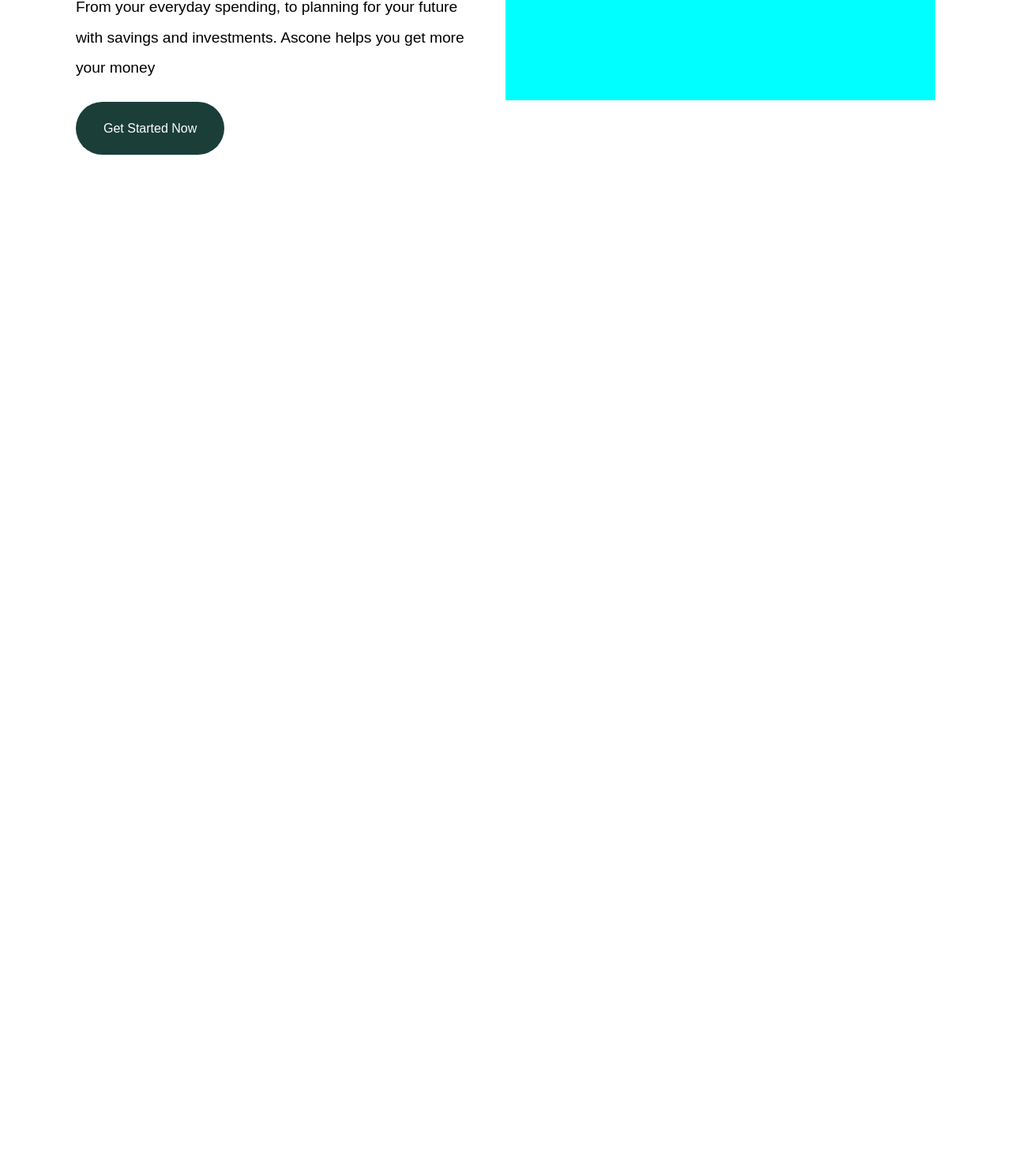
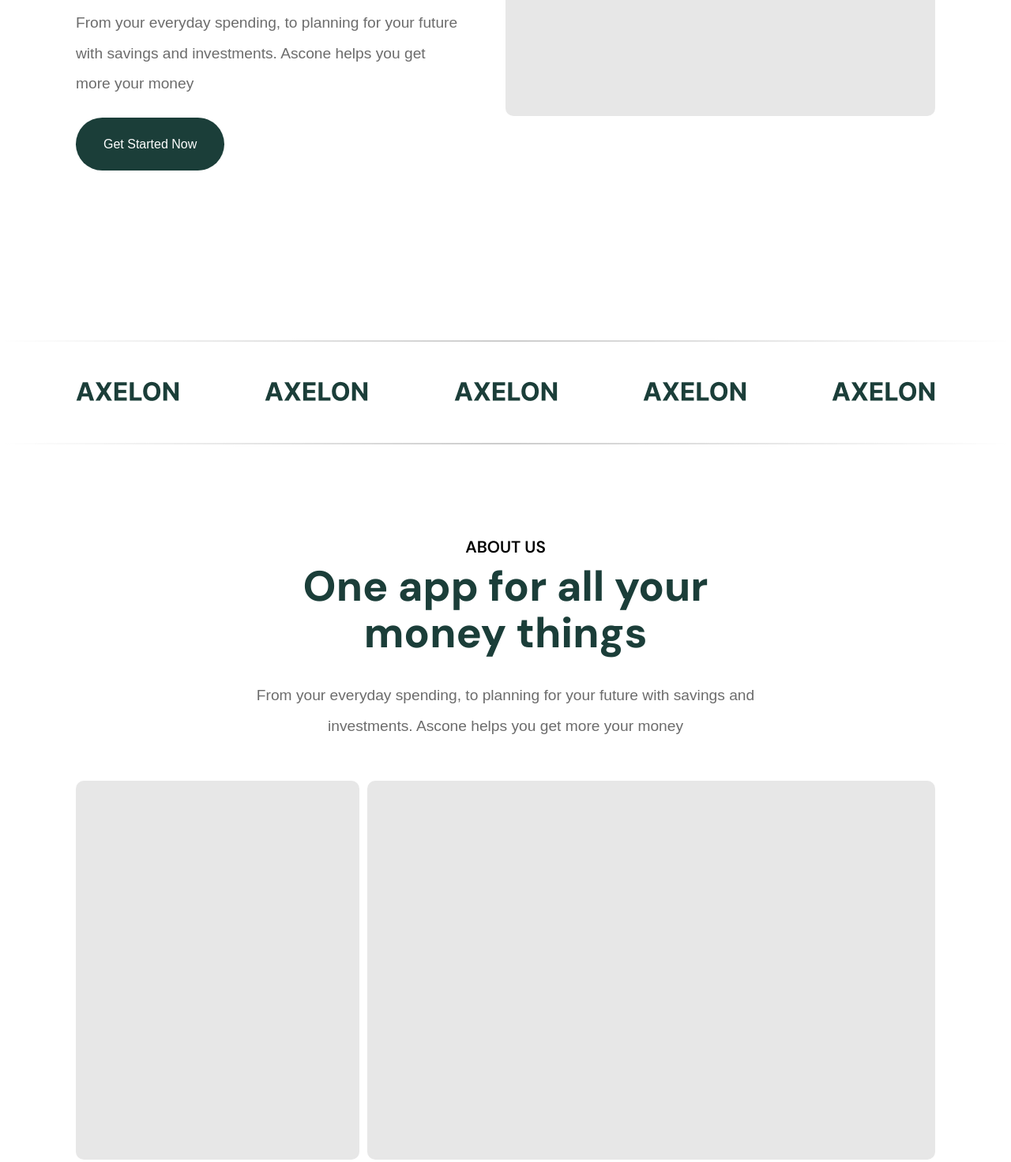
Before and after one commit to designkreativ/axelon-website, a plain HTML site: page index.html in a window 1280 px wide. Shown: the part 579-2051 px from the top of the page at 79% size. Before the commit the page ends 850 px from the top, so only its background shows below. Drawn offline with Linux system fonts and the light colour scheme.

Commit message:
Header_Section

```diff
--- a/css/styles.css
+++ b/css/styles.css
@@ -23,7 +23,6 @@ p {
 a {
   color: black;
   font-family: "Poppins", sans-serif;
-
 }
 
 .content_wraper {
@@ -34,11 +33,11 @@ a {
 }
 
 .layout_comp {
-  padding: 100px 0px;
+  padding: 15vh 0px;
 }
 
 nav {
-  position: sticky;
+  /* position: sticky; */
   top: 0;
   overflow: hidden;
   background-color: rgb(255, 255, 255);
@@ -52,8 +51,6 @@ nav {
   display: flex;
   align-items: center;
 }
-
-
 
 /* -------NAVBAR LINKS - Padding */
 .nav_links p {
@@ -81,6 +78,7 @@ nav {
 
 .header_sec {
   display: flex;
+  padding-bottom: 30vh;
 }
 
 .header_info {
@@ -91,8 +89,8 @@ nav {
 }
 
 /* -----------HEADER INFO ---------- */
-.header_info p:nth-child(1) {
-  font-size:  1.3rem;
+.p_top {
+  font-size: 1.3rem;
   font-family: "DM Sans", sans-serif;
   font-optical-sizing: auto;
   font-weight: 600;
@@ -110,18 +108,110 @@ h1 {
   padding-bottom: 50px;
 }
 
-.header_para {
-  padding-bottom: 50px;
-  margin-right: 40px;
+.body_text {
   line-height: 2;
   font-size: 1.2rem;
-
+  color: #6c6c6c;
 }
 
+.body_text0 {
+  margin-right: 10%;
+  padding-bottom: 50px;
+}
 
 /* -----------HEADER IMG ---------- */
+
 .header_img {
-  width: 500px;
+  width: 300px;
   height: 500px;
-  background-color: aqua;
+  background-color: #e7e7e7;
+  border-radius: 10px;
 }
+
+/* ----------- SPONCER SECTION ----------- */
+.sponcer_border {
+  background-image: linear-gradient(
+    to right,
+    rgba(255, 255, 255, 0),
+    rgba(0, 0, 0, 0.199),
+    rgba(255, 255, 255, 0)
+  );
+  padding: 2px 0px;
+}
+.sponcer_borderline {
+  background-color: rgb(255, 255, 255);
+}
+.sponcer_sec {
+  display: flex;
+  justify-content: space-between;
+  padding: 50px 0px;
+}
+.sponcer_img {
+}
+
+/* ---------------SECTION A ---------------- */
+.sec_1 {
+  text-align: center;
+}
+
+h2 {
+  font-family: "DM Sans", sans-serif;
+  font-optical-sizing: auto;
+  font-weight: 800;
+  font-style: normal;
+  font-size: 3.35rem;
+  line-height: 1.1;
+  color: #1b3e39;
+  padding-top: 10px;
+  padding-bottom: 30px;
+}
+.sec_1_h2 {
+  margin: 0px 25%;
+}
+.body_text1 {
+  margin: 0px 20%;
+  padding-bottom: 50px;
+}
+
+/* ------ SEC 1 IMAGE--------- */
+.sec_1_img {
+  display: flex;
+}
+
+.sec_1_imgs_1,
+.sec_1_imgs_2 {
+  height: 60vh;
+  border-radius: 10px;
+  background-color: #e7e7e7;
+}
+.sec_1_imgs_1 {
+  flex: 1;
+  margin-right: 10px;
+}
+.sec_1_imgs_2 {
+  flex: 2;
+}
+
+/* --------- SEC 2 ------------ */
+
+.sec_2_cont {
+  display: flex;
+  align-items: center;
+}
+
+.sec_2_img {
+  margin-top: 5vh;
+  display: flex;
+  justify-content: space-between;
+}
+
+.sec_2_img_1,
+.sec_2_img_2,
+.sec_2_img_3 {
+  height: 60vh;
+  width: 32.8%;
+  /* flex: 1; */
+  padding-left: 10px;
+  border-radius: 10px;
+  background-color: #e7e7e7;
+}
--- a/index.html
+++ b/index.html
@@ -11,9 +11,12 @@
     <link rel="stylesheet" href="/css/styles.css" />
 
     <!-- ----------- FONTS ---------------- -->
-    <link rel="preconnect" href="https://fonts.googleapis.com">
-    <link rel="preconnect" href="https://fonts.gstatic.com" crossorigin>
-    <link href="https://fonts.googleapis.com/css2?family=DM+Sans:ital,opsz,wght@0,9..40,100..1000;1,9..40,100..1000&display=swap" rel="stylesheet">
+    <link rel="preconnect" href="https://fonts.googleapis.com" />
+    <link rel="preconnect" href="https://fonts.gstatic.com" crossorigin />
+    <link
+      href="https://fonts.googleapis.com/css2?family=DM+Sans:ital,opsz,wght@0,9..40,100..1000;1,9..40,100..1000&display=swap"
+      rel="stylesheet"
+    />
 
     <title>Axelon</title>
   </head>
@@ -21,7 +24,9 @@
     <!-- ------------------ NAV BAR ------------------- -->
     <nav class="nav_wrap">
       <div class="content_wraper nav_items">
-        <div class="nav_logo nav_wrapers"><a href="#"><img src="images/axelon_logo.png" alt=""></a></div>
+        <div class="nav_logo nav_wrapers">
+          <a href="#"><img src="images/axelon_logo.png" alt="" /></a>
+        </div>
         <div class="nav_links nav_wrapers">
           <a href=""> <p>Features</p> </a><a href=""> <p>Accounts</p> </a
           ><a href=""> <p>Company</p> </a
@@ -30,8 +35,7 @@
           </a>
         </div>
         <div class="nav_buttons nav_wrapers">
-          <a href="#">
-            <p>Login</p> </a
+          <a href="#"> <p>Login</p> </a
           ><a href="#">
             <div class="pri_btn">
               <p>Sign Up</p>
@@ -44,17 +48,74 @@
     <!-- ------------------ HEADER ------------------- -->
     <div class="header_sec content_wraper layout_comp">
       <div class="header_info">
-        <p>TRY IT NOW!</p>
+        <p class="p_top">TRY IT NOW!</p>
         <h1>Change The Way You Use Your Money</h1>
-        <p class="header_para">
-          From your everyday spending, to planning for your future with savings and investments. Ascone helps you get more your money
+        <p class="body_text body_text0">
+          From your everyday spending, to planning for your future with savings
+          and investments. Ascone helps you get more your money
         </p>
         <a href="#" class="pri_btn">Get Started Now</a>
-
       </div>
-      <div class="header_img">
-        <p>text</p>
+      <div class="header_img"></div>
+    </div>
+    <!-- ------------------ SPONCER SECTION ---------- -->
+    <div class="sponcer_border">
+      <div class="sponcer_borderline">
+        <div class="sponcer_sec content_wraper">
+          <div class="sponcer_img">
+            <img src="images/axelon_logo.png" alt="" />
+          </div>
+          <div class="sponcer_img">
+            <img src="images/axelon_logo.png" alt="" />
+          </div>
+          <div class="sponcer_img">
+            <img src="images/axelon_logo.png" alt="" />
+          </div>
+          <div class="sponcer_img">
+            <img src="images/axelon_logo.png" alt="" />
+          </div>
+          <div class="sponcer_img">
+            <img src="images/axelon_logo.png" alt="" />
+          </div>
+        </div>
       </div>
     </div>
+
+    <!-- ----------------SECTION A  ---------------- -->
+    <div class="sec_1 content_wraper layout_comp">
+      <div class="sec_1_cont">
+        <p class="p_top">ABOUT US</p>
+        <h2 class="sec_1_h2">One app for all your money things</h2>
+        <p class="body_text body_text1">
+          From your everyday spending, to planning for your future with savings
+          and investments. Ascone helps you get more your money
+        </p>
+      </div>
+      <div class="sec_1_img">
+        <div class="sec_1_imgs_1"></div>
+        <div class="sec_1_imgs_2"></div>
+      </div>
+    </div>
+
+    <!-- --------------- SECTION B ---------------- -->
+    <div class="sect_2 content_wraper layout_comp">
+      <div class="">
+        <p class="p_top">TRY IT NOW!</p>
+        <div class="sec_2_cont">
+          <h2>Make your spend, Well spent</h2>
+          <p class="body_text body_text2">
+            Manages a diversified group of specialized private credit brands
+            with efficient tech enabled processes.
+          </p>
+        </div>
+      </div>
+      <div class="sec_2_img">
+        <div class="sec_2_img_1"></div>
+        <div class="sec_2_img_2"></div>
+        <div class="sec_2_img_3"></div>
+      </div>
+    </div>
+    <!-- --------------- SECTION C ---------------- -->
+    <div class="sec_3_bg"></div>
   </body>
 </html>
```
